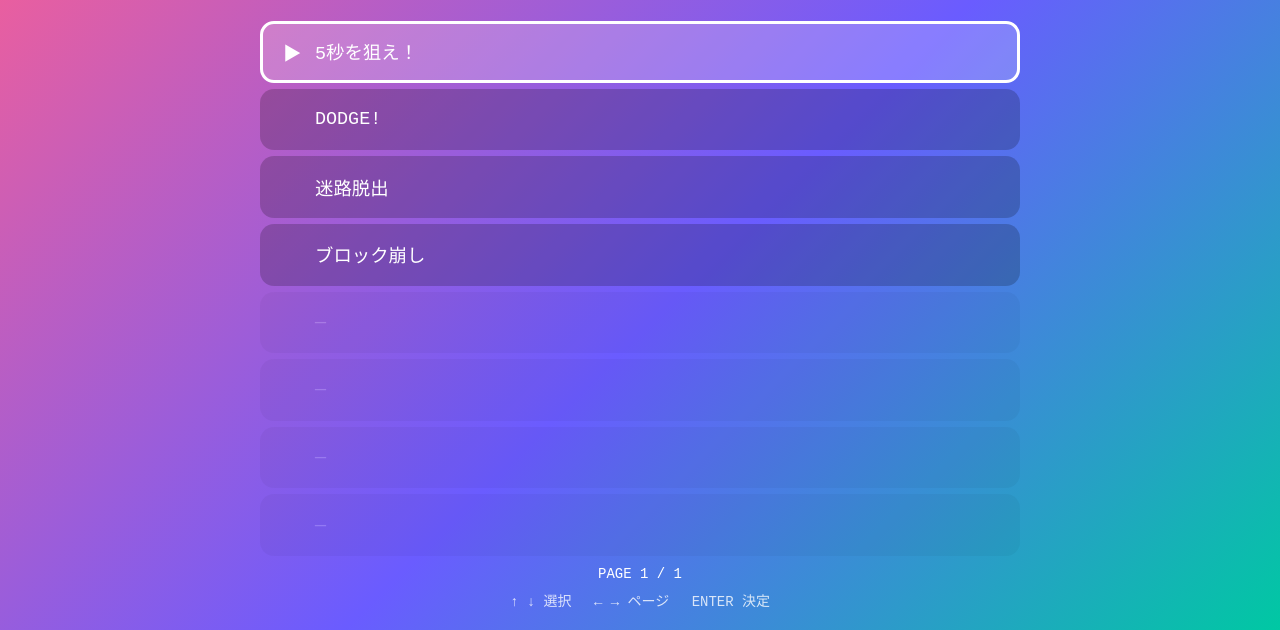
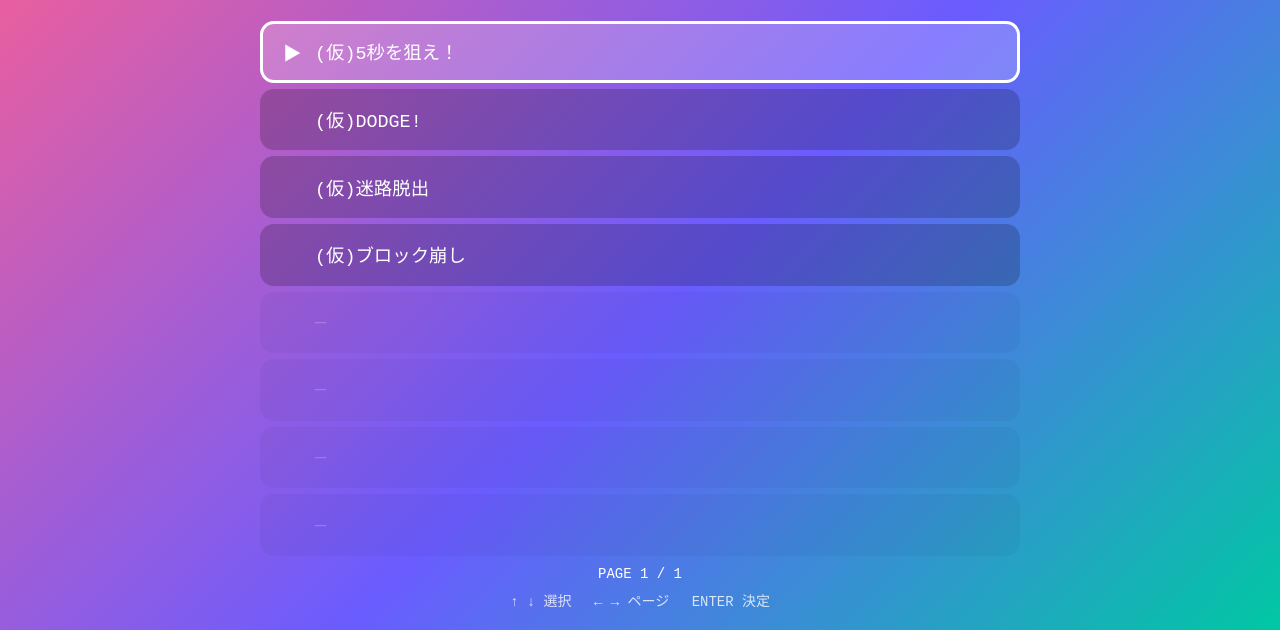
Before and after one commit to rippoutaillll/mini-games, a plain HTML site: page index.html in a window 1280 px wide. Shown: the part 170-800 px from the top of the page. Drawn offline with Linux system fonts and the light colour scheme.

Commit message:
Update mini-games

```diff
--- a/index.html
+++ b/index.html
@@ -1349,7 +1349,7 @@ window.MiniGames = (() => {
 
     id:"breakout",
 
-    name:"ブロック崩し",
+    name:"(仮)ブロック崩し",
 
 
     mount(target){
@@ -1527,18 +1527,18 @@ window.MiniGames = (() => {
     const map = [
 
       "####################",
-      "#S.................#",
-      "##################.#",
-      "#..................#",
-      "#.##################",
-      "#..................#",
-      "##################.#",
-      "#..................#",
-      "#.##################",
-      "#.................G#",
+      "#S.....##.........##",
+      "#.####....###.###..#",
+      "#...##.####.....##.#",
+      "###....###########.#",
+      "#...####......####.#",
+      "#.###.##.##.#....#.#",
+      "#......#.##.#.##...#",
+      "#.####.####.########",
+      "#...##....#.......G#",
       "####################"
 
-    ];
+ 　　];
 
 
     const root =
@@ -2010,7 +2010,7 @@ window.MiniGames = (() => {
 
     id:"maze",
 
-    name:"迷路脱出",
+    name:"(仮)迷路脱出",
 
 
     mount(target){
@@ -3065,7 +3065,7 @@ window.MiniGames = (() => {
 
     id:"dodge",
 
-    name:"DODGE!",
+    name:"(仮)DODGE!",
 
 
     mount(target){
@@ -3533,7 +3533,7 @@ window.MiniGames = (() => {
 
   const game = {
     id: "five-sense-pop10-v1",
-    name: "5秒を狙え！",
+    name: "(仮)5秒を狙え！",
     mount(target) {
       const instance = makeGame();
       instance.mount(target);
```
